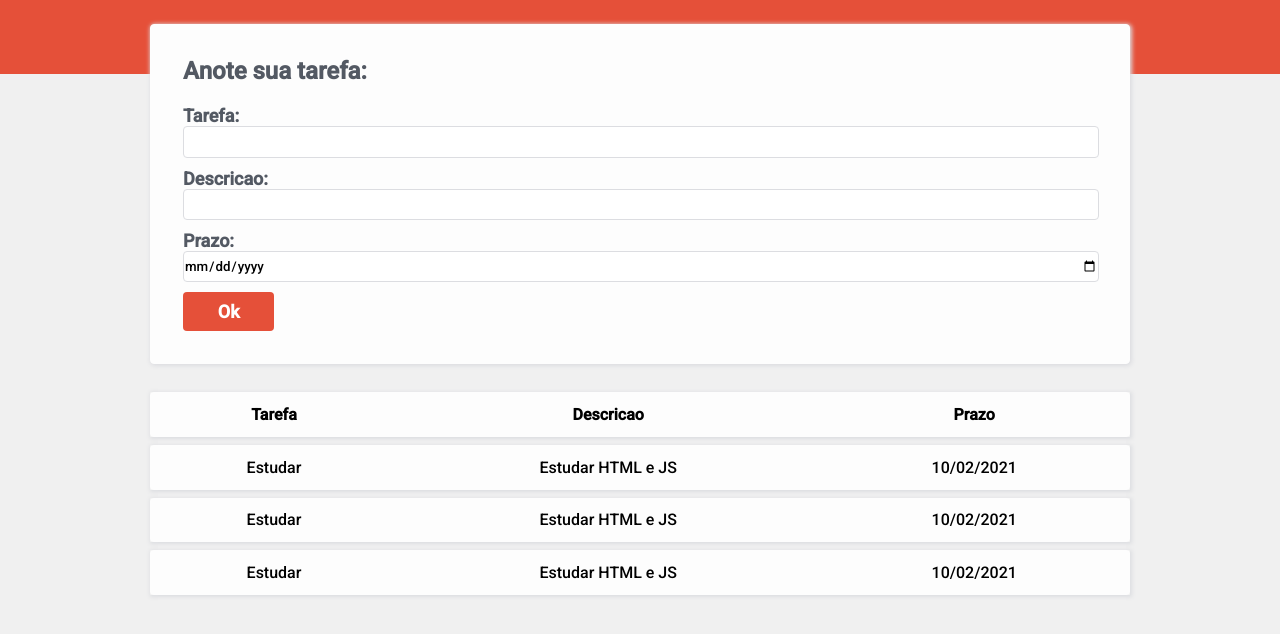
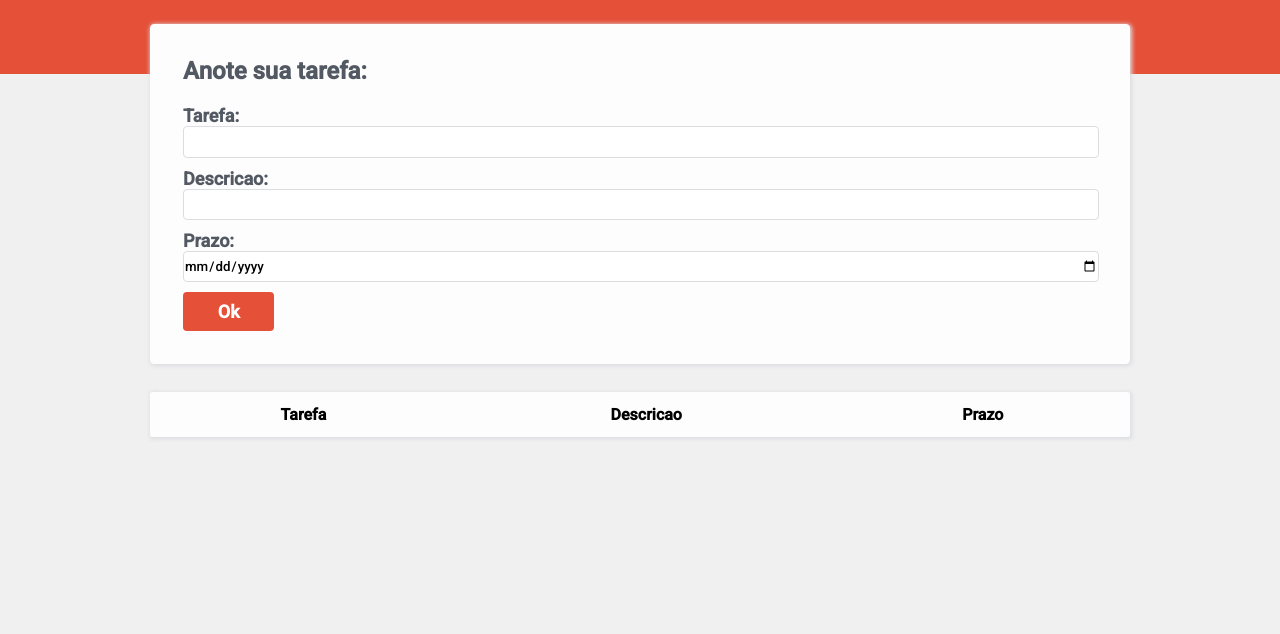
Before and after one commit to rafamoretti/to-do-list, a plain HTML site: page index.html in a window 1280 px wide. Shown: the part 76-710 px from the top of the page. Drawn offline with Linux system fonts and the light colour scheme.

Commit message:
Alteração do HTML

```diff
--- a/index.html
+++ b/index.html
@@ -51,21 +51,7 @@
                     </thead>
 
                     <tbody>
-                        <tr>
-                            <td>Estudar</td>
-                            <td>Estudar HTML e JS</td>
-                            <td>10/02/2021</td>
-                        </tr>
-                        <tr>
-                            <td>Estudar</td>
-                            <td>Estudar HTML e JS</td>
-                            <td>10/02/2021</td>
-                        </tr>
-                        <tr>
-                            <td>Estudar</td>
-                            <td>Estudar HTML e JS</td>
-                            <td>10/02/2021</td>
-                        </tr>
+
                     </tbody>
 
                 </table>
```
